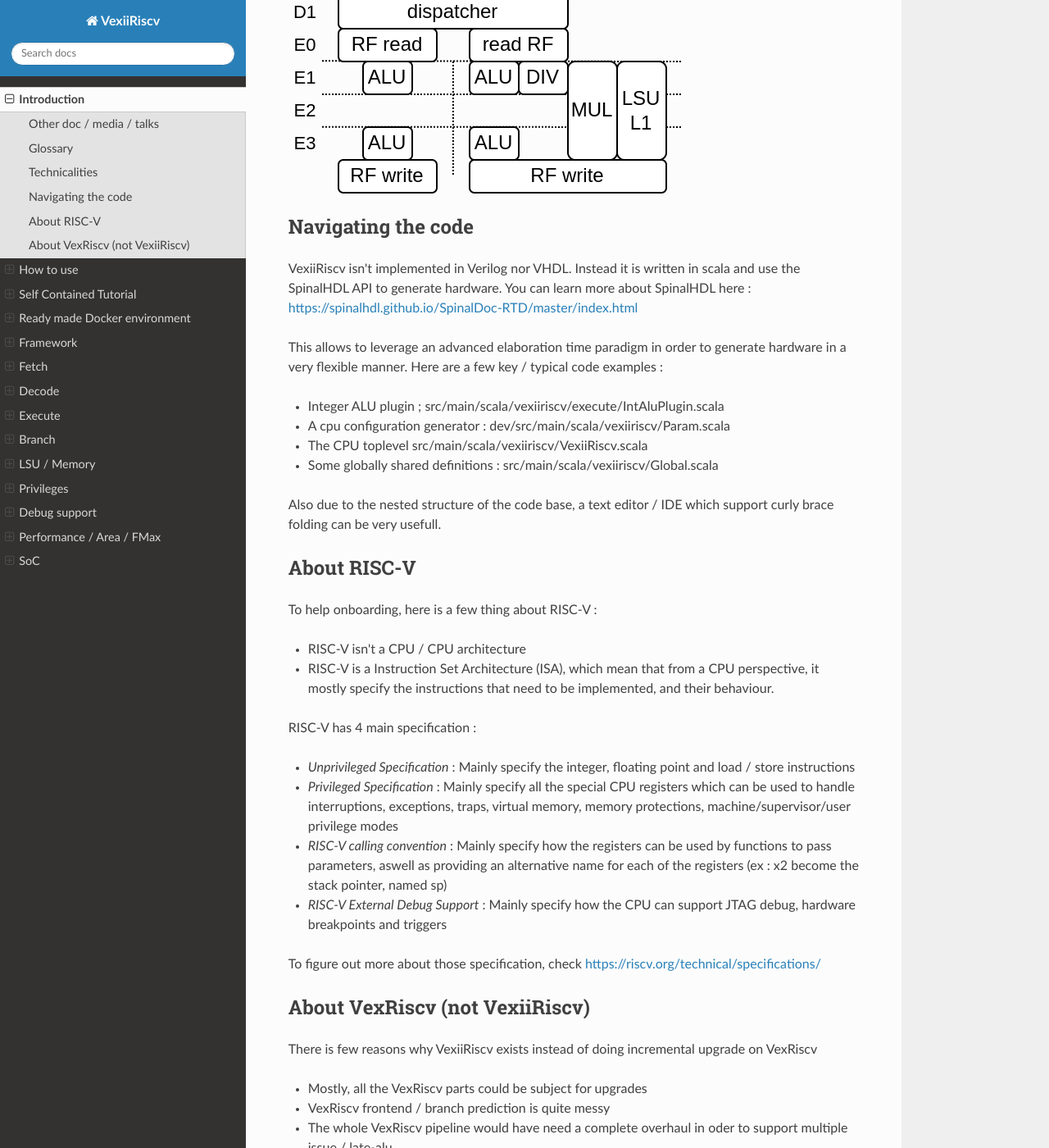
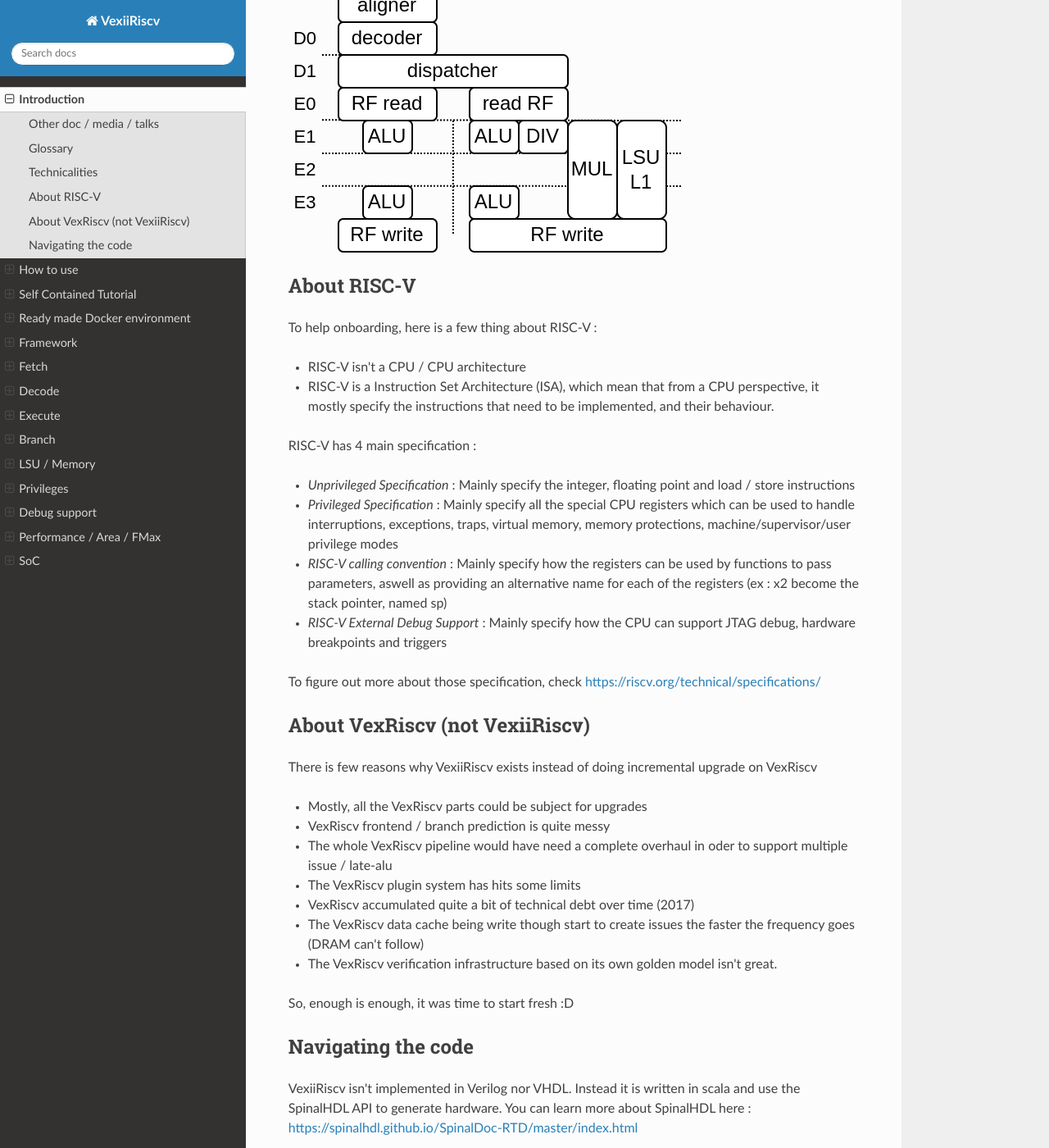
Before and after one commit to SpinalHDL/VexiiRiscv-RTD, a Sphinx documentation site: the page built from source/VexiiRiscv/Introduction/index.rst, in a window 1280 px wide and 1400 px high, scrolled down 3198 px. Shown: the whole window at 82% size. Built offline with Sphinx 7.4.7 and the Read the Docs theme 3.1.0, drawn with Linux system fonts in a browser that asks for light colours; some of the changed text lies outside the part shown.

Commit message:
Better introduction

```diff
--- a/source/VexiiRiscv/Introduction/index.rst
+++ b/source/VexiiRiscv/Introduction/index.rst
@@ -106,22 +108,6 @@ Here is a diagram with 2 issue / early+late alu / 6 stages configuration (note t
 
 .. image:: /asset/picture/architecture_all_1.png
 
-Navigating the code
--------------------
-
-VexiiRiscv isn't implemented in Verilog nor VHDL. Instead it is written in scala and use the SpinalHDL API to generate hardware.
-You can learn more about SpinalHDL here : https://spinalhdl.github.io/SpinalDoc-RTD/master/index.html
-
-This allows to leverage an advanced elaboration time paradigm in order to generate hardware in a very flexible manner.
-Here are a few key / typical code examples :
-
-- Integer ALU plugin ; src/main/scala/vexiiriscv/execute/IntAluPlugin.scala
-- A cpu configuration generator : dev/src/main/scala/vexiiriscv/Param.scala
-- The CPU toplevel src/main/scala/vexiiriscv/VexiiRiscv.scala
-- Some globally shared definitions : src/main/scala/vexiiriscv/Global.scala
-
-Also due to the nested structure of the code base, a text editor / IDE which support curly brace folding can be very usefull.
-
 About RISC-V
 ------------------
 
```
Also changed, not shown: other parts of source/VexiiRiscv/Introduction/index.rst (+19 -1 lines).
